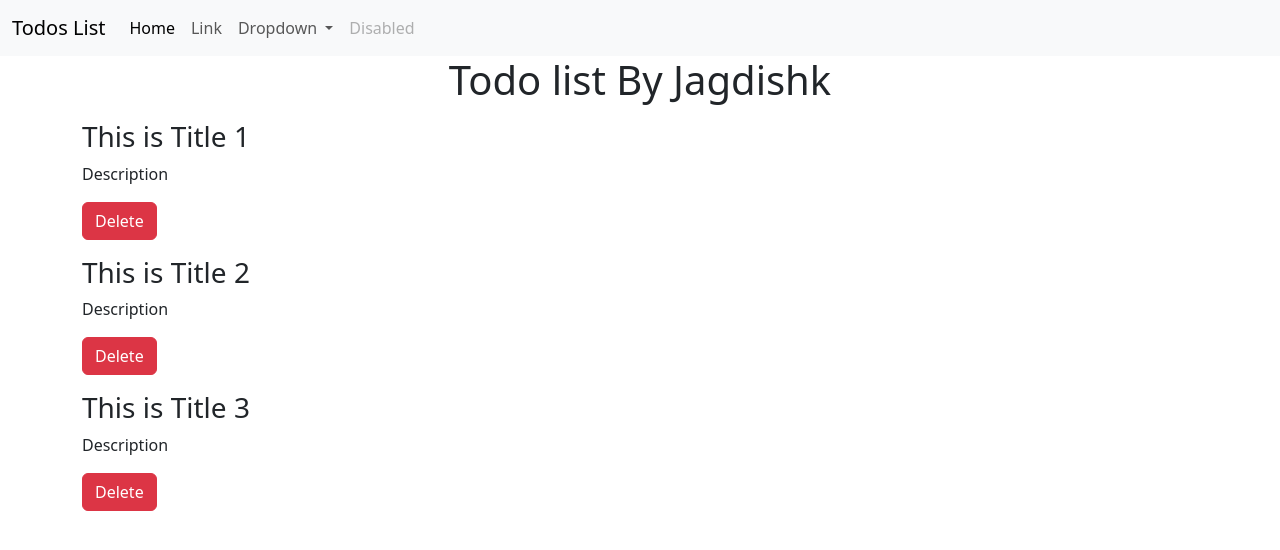
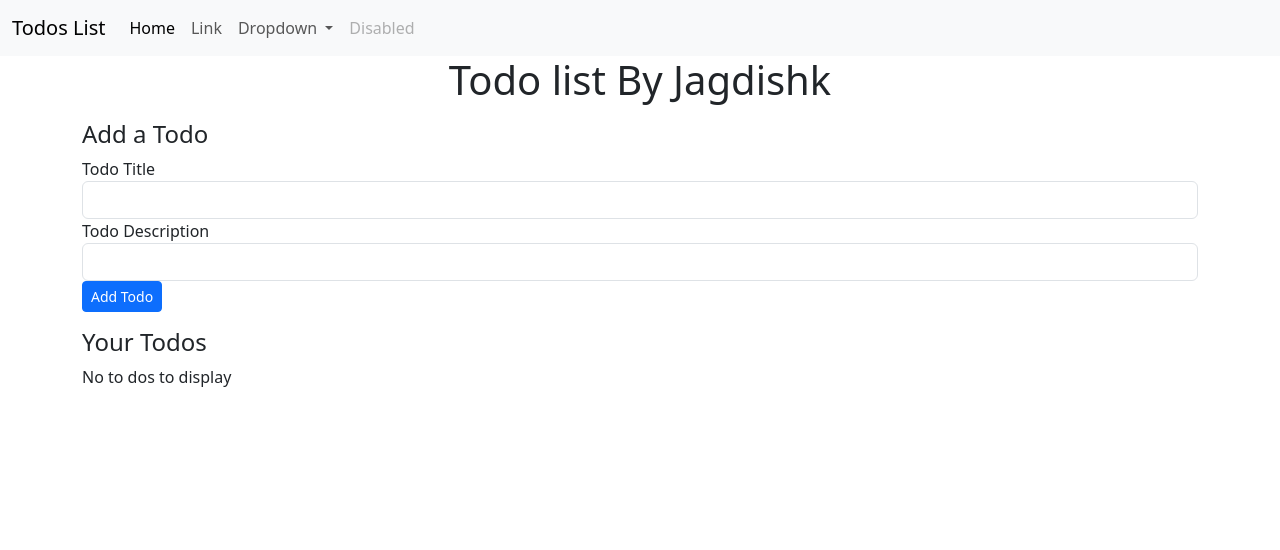
Before and after one commit to JagdishKhod/toDoList, an Angular app: page / in a window 1280 px wide. Shown: the top 550 px of the page. Built offline with nearby package versions, Linux system fonts and the light colour scheme.

Commit message:
add Local Storage to save the todos

```diff
--- a/src/app/MyComponents/add-todo/add-todo.component.html
+++ b/src/app/MyComponents/add-todo/add-todo.component.html
@@ -1 +1,14 @@
-<p>add-todo works!</p>
+<div class="my-3">
+<h4>Add a Todo</h4>
+<form (ngSubmit)="onSubmit()">
+    <div class="form-group">
+      <label for="title">Todo Title</label>
+      <input type="text" [(ngModel)]="title" id="titles" class="form-control" name="title" aria-describedby="emailHelp">
+    </div>
+    <div class="form-group">
+      <label for="desc">Todo Description</label>
+      <input type="text" class="form-control" name="desc" id="desc" [(ngModel)]="desc" >
+    </div>
+    <button type="submit" class="btn btn-sm btn-primary">Add Todo</button>
+  </form>
+</div>
--- a/src/app/MyComponents/add-todo/add-todo.component.ts
+++ b/src/app/MyComponents/add-todo/add-todo.component.ts
@@ -1,10 +1,29 @@
-import { Component } from '@angular/core';
+import { Component,OnInit,Output,EventEmitter} from '@angular/core';
+import { Todo } from 'src/app/Todo';
 
 @Component({
   selector: 'app-add-todo',
   templateUrl: './add-todo.component.html',
   styleUrls: ['./add-todo.component.css']
 })
-export class AddTodoComponent {
+export class AddTodoComponent implements OnInit {
+  title:any
+  desc:any
+  @Output() todoAdd:EventEmitter<Todo>=new EventEmitter();
+
+  constructor() { }
+
+  ngOnInit(): void {
+    //Called after the constructor, initializing input properties, and the first call to ngOnChanges.
+  }
+onSubmit(){
+  const todo={
+       srn:8,
+      title: this.title,
+      desc: this.desc,
+      active:true
+}
+this.todoAdd.emit(todo);
 
 }
+}
--- a/src/app/MyComponents/todo-item/todo-item.component.html
+++ b/src/app/MyComponents/todo-item/todo-item.component.html
@@ -1,5 +1,4 @@
-<div class="my-3">
-    <h3>{{todo.title}}</h3>
+
+    <h5>{{todo.title}}</h5>
     <p>{{todo.desc}}</p>
-    <button class="btn btn-danger" (click)="onClick(todo)">Delete</button>
-</div>
+    <button class="btn btn-sm btn-danger" (click)="onClick(todo)">Delete</button>
--- a/src/app/MyComponents/todos/todos.component.html
+++ b/src/app/MyComponents/todos/todos.component.html
@@ -1,3 +1,8 @@
-<div *ngFor="let todo of todos">
-    <app-todo-item [todo] ="todo" (todoDelete)="deleteTodo($event)"> </app-todo-item>
-</div>
+<app-add-todo (todoAdd)="addTodo($event)"></app-add-todo>
+<h4>Your Todos</h4>
+<div *ngIf="this.todos.length===0; else elseBlock">No to dos to display</div>
+<ng-template #elseBlock>
+    <div *ngFor="let todo of todos">
+        <app-todo-item [todo]="todo" (todoDelete)="deleteTodo($event)"> </app-todo-item>
+    </div>
+</ng-template>
--- a/src/app/MyComponents/todos/todos.component.ts
+++ b/src/app/MyComponents/todos/todos.component.ts
@@ -11,26 +11,7 @@
   todos: any[]=[];
   constructor()
   {
-  this.todos=[
-    {
-      srn:1,
-      title: "This is Title 1",
-      desc: "Description",
-      active:true
-    },
-    {
-      srn:2,
-      title: "This is Title 2",
-      desc: "Description",
-      active:true
-    },
-    {
-      srn:3,
-      title: "This is Title 3",
-      desc: "Description",
-      active:true
-    },
-   ]
+  this.todos=[ ];
   }
 
   ngOnInit(): void {
@@ -42,6 +23,12 @@
     console.log(todo);
     const index =this.todos.indexOf(todo);
     this.todos.splice(index,1)
+    localStorage.setItem("todos",JSON.stringify(this.todos));
   }
+  addTodo(todo:Todo){
+    console.log(todo);
+    this.todos.push(todo);
+    localStorage.setItem("todos",JSON.stringify(this.todos));
 
+  }
 }
--- a/src/app/app.module.ts
+++ b/src/app/app.module.ts
@@ -6,6 +6,7 @@
 import { TodosComponent } from './MyComponents/todos/todos.component';
 import { TodoItemComponent } from './MyComponents/todo-item/todo-item.component';
 import { AddTodoComponent } from './MyComponents/add-todo/add-todo.component';
+import { FormsModule } from '@angular/forms';
 
 @NgModule({
   declarations: [
@@ -17,7 +18,8 @@
   ],
   imports: [
     BrowserModule,
-    AppRoutingModule
+    AppRoutingModule,
+    FormsModule
   ],
   providers: [],
   bootstrap: [AppComponent]
```
